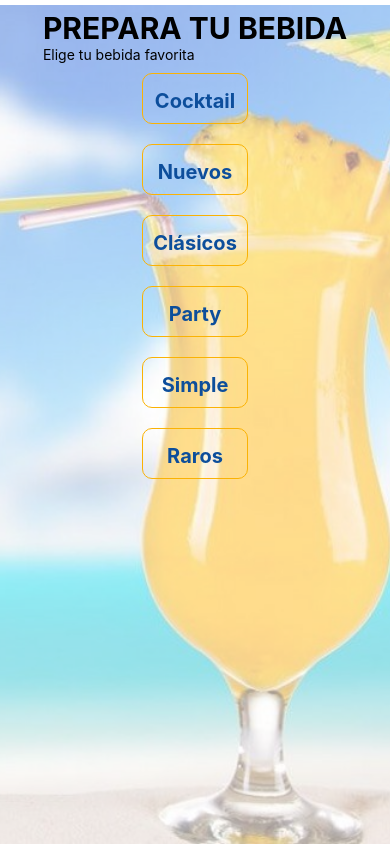
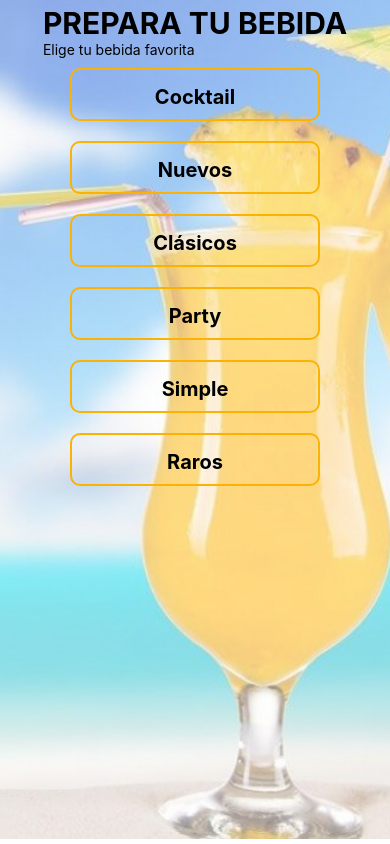
Before and after one commit to abel-pierobon/app_drinks, a React Native app: screen / in a window 390 px wide. Built offline with nearby package versions, Linux system fonts and the light colour scheme.

Commit message:
id de la bebida seleccionado

```diff
--- a/App.js
+++ b/App.js
@@ -8,6 +8,8 @@ import ItemListCategories from "./src/screens/ItemListCategories";
 
 export default function App() {
     const [categorySelected, setCategorySelected] = useState("");
+    const [itemIdSelected, setItemIdSelected] = useState("");
+    console.log(itemIdSelected);
     return (
         <View style={styles.container}>
             <Image
@@ -19,11 +21,11 @@ export default function App() {
             {!categorySelected.length>0 ? (
                 <Home setCategorySelected={setCategorySelected} />
             ) : (
-                <ItemListCategories categorySelected={categorySelected} />
+                <ItemListCategories categorySelected={categorySelected} setItemIdSelected={setItemIdSelected} />
             )}
-            <StatusBar style="auto" />
         </View>
     );
+
 }
 
 const styles = StyleSheet.create({
@@ -31,13 +33,13 @@ const styles = StyleSheet.create({
         flex: 1,
         alignItems: "center",
         justifyContent: "flex-start",
-        marginTop: 5,
+        marginBottom: 5,
     },
     backgroundImage: {
         width: "100%",
         height: "100%",
         position: "absolute",
         zIndex: -1,
-        opacity: 0.45,
+        opacity: 0.5,
     },
 });
--- a/src/components/Card.jsx
+++ b/src/components/Card.jsx
@@ -19,7 +19,7 @@ const styles = StyleSheet.create({
         borderRadius: 10,
         borderColor: colors.color1,
         // border solid
-        borderWidth: 1,
+        // borderWidth: 2,
         shadowColor: "black",
     },
 });
--- a/src/components/CategoryItem.jsx
+++ b/src/components/CategoryItem.jsx
@@ -2,11 +2,10 @@ import { Pressable, StyleSheet, Text, View } from "react-native";
 import React from "react";
 import { colors } from "../constants/colors";
 import Card from "./Card";
-const CategoryItem = ({category,selectCategory=()=>{}}) => {
+const CategoryItem = ({ category, selectCategory = () => {} }) => {
     return (
         <Card style={styles.container}>
-            <Pressable
-            onPress={()=>selectCategory(category.name)}>
+            <Pressable onPress={() => selectCategory(category.name)}>
                 <Text style={styles.title}>{category.name}</Text>
             </Pressable>
         </Card>
@@ -16,12 +15,17 @@ const CategoryItem = ({category,selectCategory=()=>{}}) => {
 export default CategoryItem;
 
 const styles = StyleSheet.create({
-
+    container: {
+        minWidth: 250,
+        marginTop: 10,
+        borderColor: colors.color1,
+        borderWidth: 2,
+    },
     title: {
         fontSize: 20,
         fontWeight: "bold",
         textAlign: "center",
         marginTop: 5,
-        color: colors.teel900,
+        color: 'black',
     },
 });
--- a/src/components/DrinkItem.jsx
+++ b/src/components/DrinkItem.jsx
@@ -1,13 +1,16 @@
-import { StyleSheet, Text, View } from "react-native";
+import { Pressable, StyleSheet, Text } from "react-native";
 import React from "react";
 import Card from "./Card";
 import { Image } from "react-native";
 import { colors } from "../constants/colors";
-const DrinkItem = ({drink}) => {
+const DrinkItem = ({ drink, setItemIdSelected = () => {} }) => {
+
     return (
         <Card style={styles.container}>
-            <Image  source={{ uri: drink.imagen }} style={styles.imagen} />
-            <Text style={styles.titulo}>{drink.nombre}</Text>
+            <Pressable onPress={() => setItemIdSelected(drink.id)}>
+                <Image source={{ uri: drink.imagen }} style={styles.imagen} />
+                <Text style={styles.titulo}>{drink.nombre}</Text>
+            </Pressable>
         </Card>
     );
 };
@@ -16,20 +19,21 @@ export default DrinkItem;
 
 const styles = StyleSheet.create({
     container: {
-        maxWidth: 300,
+        maxWidth: 500,
+        maxHeight: 400,
     },
     titulo: {
         fontSize: 20,
         fontWeight: "bold",
         textAlign: "center",
         marginTop: 5,
-        color: 'black',
+        color: "black",
         justifyContent: "center",
     },
     imagen: {
-        width: 200,
-        height: 200,
+        width: 300,
+        height: 300,
         marginHorizontal: 10,
-        borderRadius: 10
-    }
+        borderRadius: 10,
+    },
 });
--- a/src/db/category.json
+++ b/src/db/category.json
@@ -1,5 +1,4 @@
 [
-
         {
             "id":"1",
             "name":"Cocktail"
--- a/src/screens/ItemListCategories.jsx
+++ b/src/screens/ItemListCategories.jsx
@@ -1,4 +1,4 @@
-import { StyleSheet, Text, View } from "react-native";
+import { StyleSheet, View } from "react-native";
 import React, { useEffect, useState } from "react";
 import bebidas from "../db/bebidas.json";
 import { colors } from "../constants/colors";
@@ -6,16 +6,18 @@ import { FlatList } from "react-native";
 import DrinkItem from "../components/DrinkItem";
 import Search from "../components/Search";
 
-const ItemListCategories = ({categorySelected}) => {
+const ItemListCategories = ({
+    categorySelected,
+    setItemIdSelected = () => {},
+}) => {
     const [busqueda, setBusqueda] = useState("");
     const [bebidasFiltradas, setBebidasFiltradas] = useState([]);
     const [categoryDrink, setCategoryDrink] = useState([]);
-    console.log(bebidasFiltradas)
 
     useEffect(() => {
         if (categorySelected) {
-            const categoryFilter = bebidas.filter(item =>
-                item.categoria === categorySelected
+            const categoryFilter = bebidas.filter(
+                (item) => item.categoria === categorySelected
             );
             setCategoryDrink(categoryFilter);
         } else {
@@ -24,25 +26,36 @@ const ItemListCategories = ({categorySelected}) => {
     }, [categorySelected]);
     const goBack = () => {
         setBusqueda("");
-    }
+    };
     useEffect(() => {
         if (busqueda.trim() === "") {
             setBebidasFiltradas(categoryDrink);
         } else {
-            const bebidasFilter = categoryDrink.filter(item =>
+            const bebidasFilter = categoryDrink.filter((item) =>
                 item.nombre.toLocaleLowerCase().includes(busqueda.toLowerCase())
             );
             setBebidasFiltradas(bebidasFilter);
         }
-    }, [busqueda, categoryDrink])
+    }, [busqueda, categoryDrink]);
 
     return (
         <View>
-            <Search goBack={goBack} busqueda={busqueda} setBusqueda={setBusqueda}/>
+            <Search
+                goBack={goBack}
+                busqueda={busqueda}
+                setBusqueda={setBusqueda}
+            />
             <FlatList
                 data={bebidasFiltradas}
-                renderItem={({ item }) => <DrinkItem drink={item}/>}
+                renderItem={({ item }) => (
+                    <DrinkItem
+                        drink={item}
+                        setItemIdSelected={setItemIdSelected}
+                    />
+                )}
                 keyExtractor={(item, index) => index.toString()}
+                showsVerticalScrollIndicator={false}
+                // horizontal= {true}
             />
         </View>
     );
```
